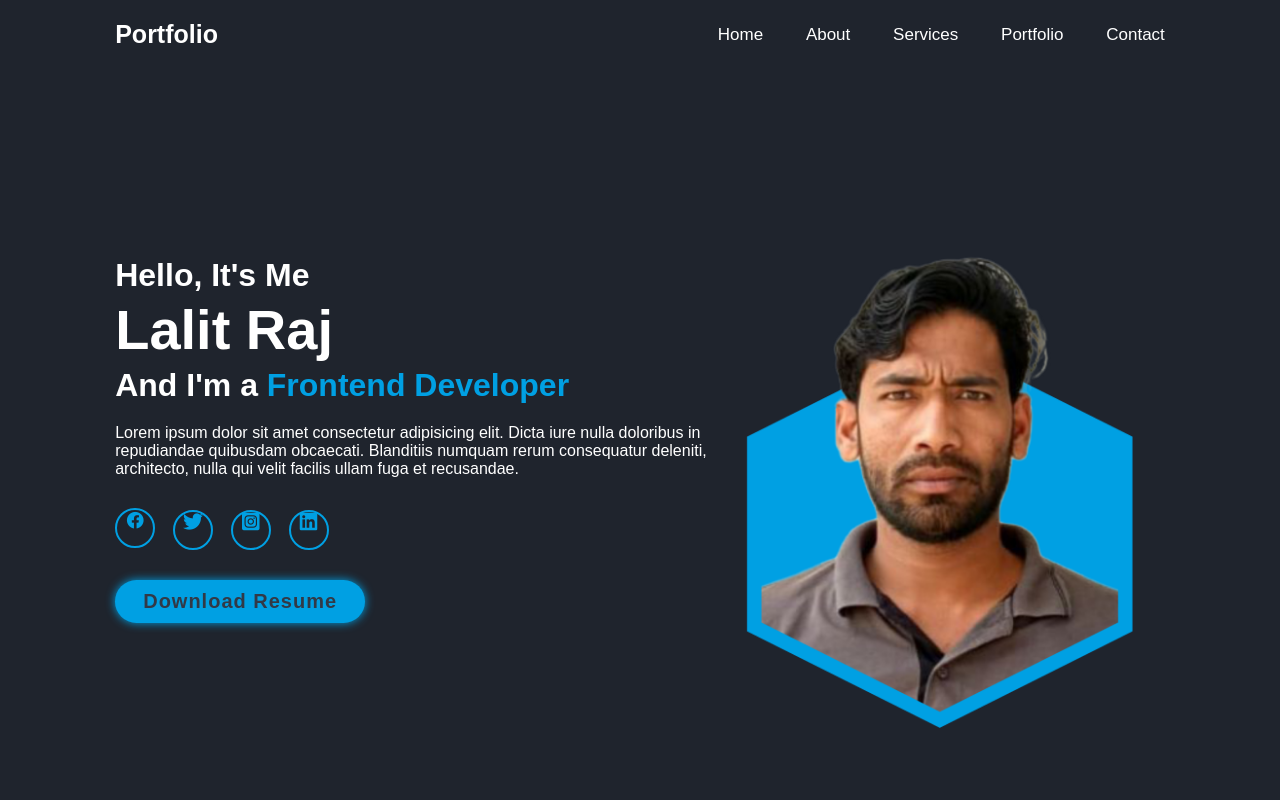
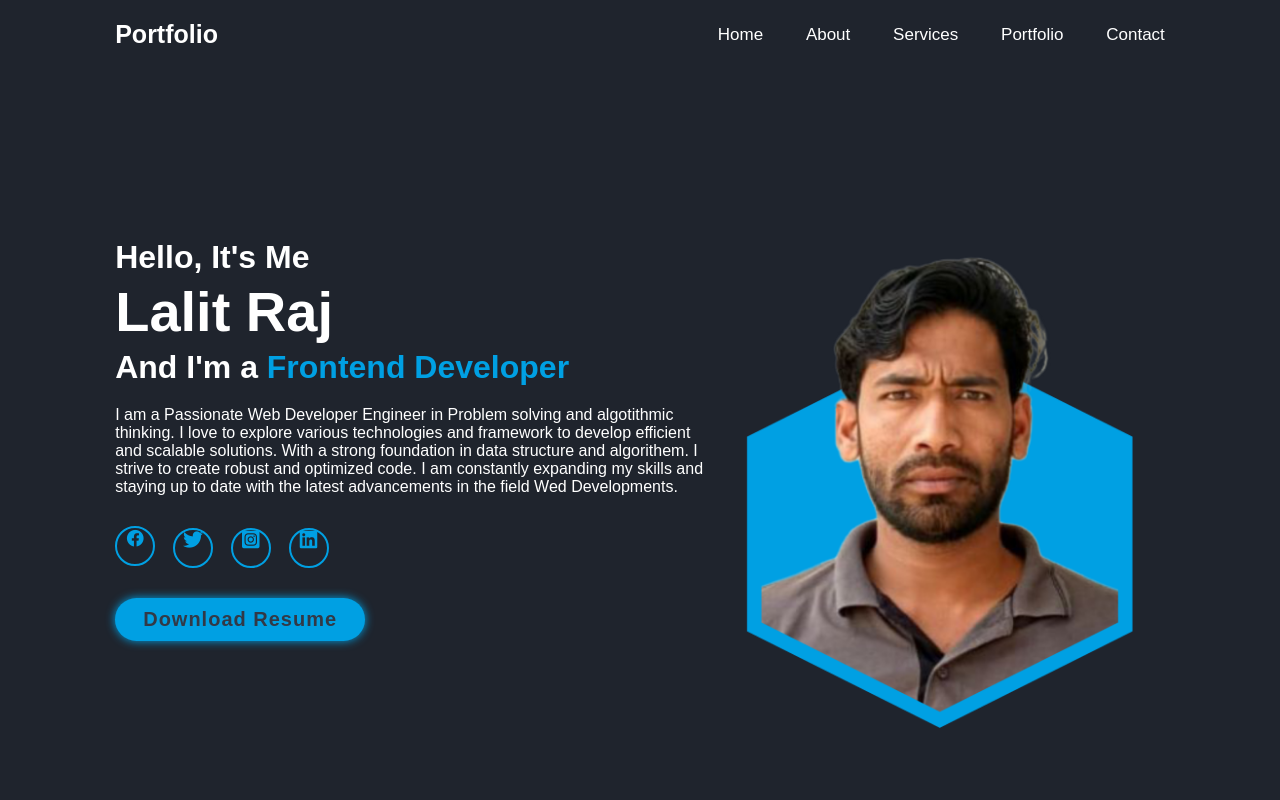
Before and after one commit to Lalit5639/lalitida, a plain HTML site: page index.html in a window 1280 px wide. Shown: the top 800 px of the page. Drawn offline with nearby package versions, Linux system fonts and the light colour scheme.

Commit message:
Update index.html

```diff
--- a/index.html
+++ b/index.html
@@ -29,9 +29,13 @@
              <h3>Hello, It's Me</h3>
              <h1>Lalit Raj</h1>
              <h3>And I'm a <span>Frontend Developer</span></h3>
-             <p>Lorem ipsum dolor sit amet consectetur adipisicing elit. Dicta iure nulla doloribus in repudiandae
-                quibusdam obcaecati. Blanditiis numquam rerum consequatur deleniti, architecto,
-                nulla qui velit facilis ullam fuga et recusandae.</p>
+             <p>I am a Passionate Web Developer Engineer in Problem solving
+and algotithmic thinking. I love to explore various technologies
+and framework to develop efficient and scalable solutions. With
+a strong foundation in data structure and algorithem. I strive to
+create robust and optimized code. I am constantly expanding
+my skills and staying up to date with the latest advancements
+in the field Wed Developments.</p>
                 <div class="social">
                     <a href="#"><i class='bx bxl-facebook-circle' ></i></a>
                     <a href="#"><i class="fa-brands fa-twitter"></i></a>
```
